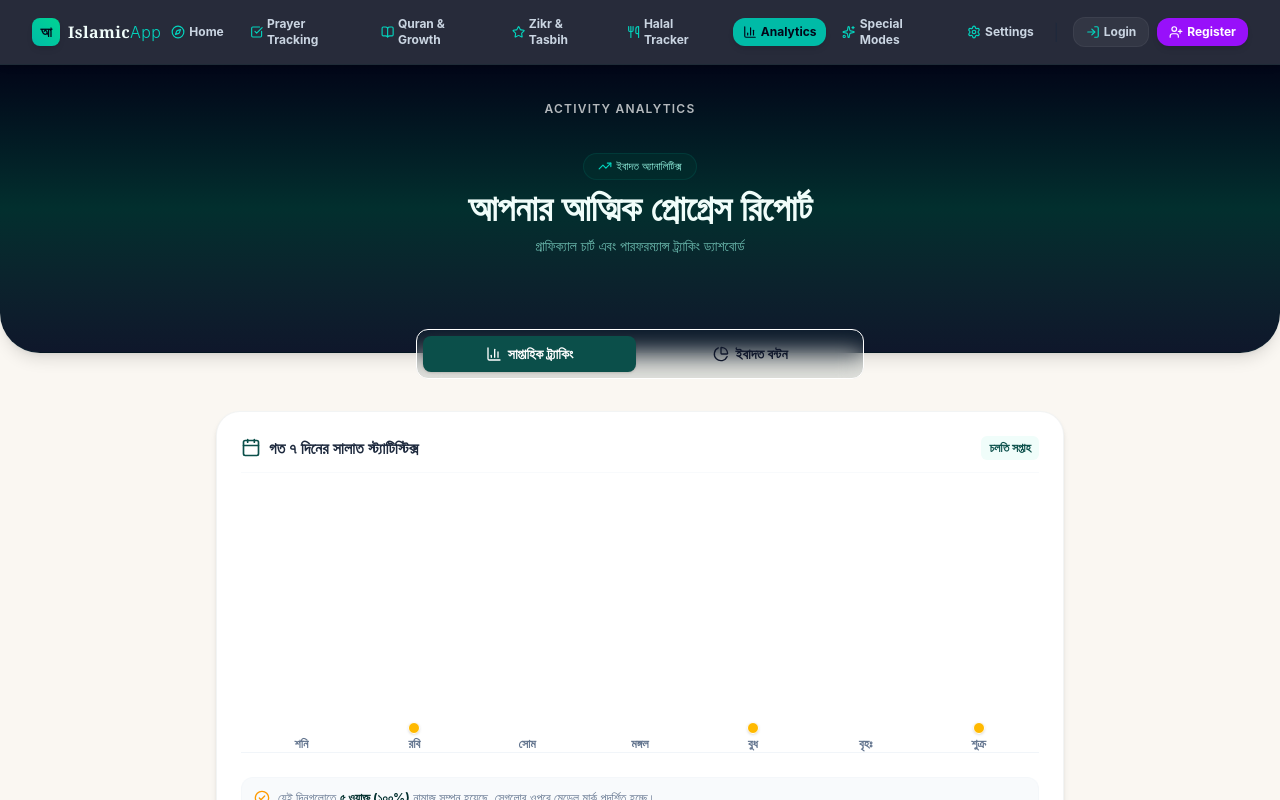
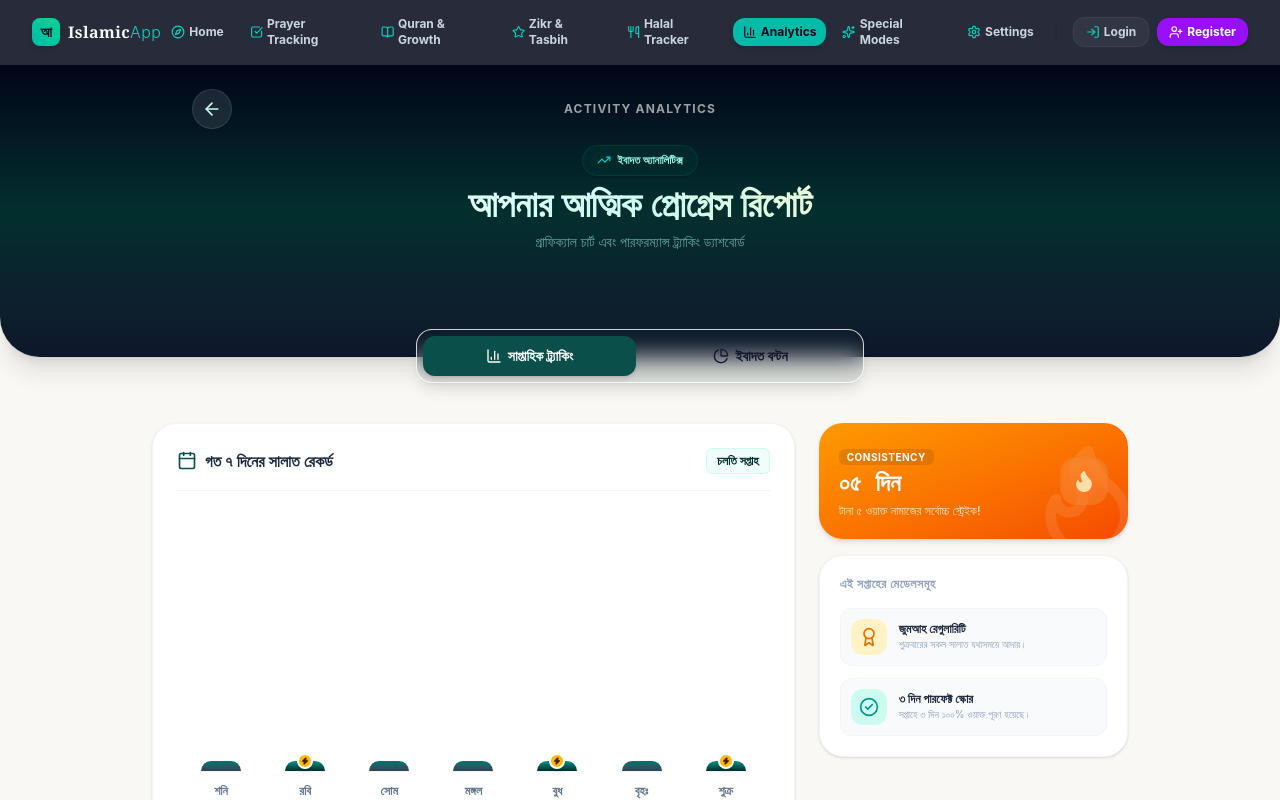
Before and after one commit to Professoramit2507/Islamic-Tracker, a React (Vite) app: page /analytics in a window 1280 px wide. Shown: the top 800 px of the page. Built offline with nearby package versions, Linux system fonts and the light colour scheme.

Commit message:
Analytics update

```diff
--- a/src/Components/NavberComponents/Analytics.jsx
+++ b/src/Components/NavberComponents/Analytics.jsx
@@ -1,123 +1,194 @@
 import React, { useState } from 'react';
-import { ArrowLeft, BarChart3, PieChart, Calendar, TrendingUp, CheckCircle2, Award } from 'lucide-react';
+import { ArrowLeft, BarChart3, PieChart as PieIcon, Calendar, TrendingUp, CheckCircle2, Award, Flame, Zap } from 'lucide-react';
 import { useNavigate } from 'react-router';
 import { motion } from 'framer-motion';
 
 const Analytics = () => {
   const navigate = useNavigate();
   const [activeTab, setActiveTab] = useState('weekly'); // weekly, distribution
+  const [hoveredBar, setHoveredBar] = useState(null);
 
-  // ট্যাব ১: গত এক সপ্তাহের ৫ ওয়াক্ত নামাজের জামায়াত/সময়মতো পড়ার ট্র্যাকিং ডাটা
+  // গত এক সপ্তাহের ৫ ওয়াক্ত নামাজের ডাটা
   const weeklyStats = [
-    { day: "শনি", percentage: 80, count: "৪/৫" },
-    { day: "রবি", percentage: 100, count: "৫/৫" },
-    { day: "সোম", percentage: 60, count: "৩/৫" },
-    { day: "মঙ্গল", percentage: 80, count: "৪/৫" },
-    { day: "বুধ", percentage: 100, count: "৫/৫" },
-    { day: "বৃহঃ", percentage: 40, count: "২/৫" },
-    { day: "শুক্র", percentage: 100, count: "৫/৫" },
+    { day: "শনি", percentage: 80, count: "৪/৫", value: 4 },
+    { day: "রবি", percentage: 100, count: "৫/৫", value: 5 },
+    { day: "সোম", percentage: 60, count: "৩/৫", value: 3 },
+    { day: "মঙ্গল", percentage: 80, count: "৪/৫", value: 4 },
+    { day: "বুধ", percentage: 100, count: "৫/৫", value: 5 },
+    { day: "বৃহঃ", percentage: 40, count: "২/৫", value: 2 },
+    { day: "শুক্র", percentage: 100, count: "৫/৫", value: 5 },
   ];
 
-  // ট্যাব ২: এই সপ্তাহের সামগ্রিক ইবাদত বন্টন (Pie-Chart & List Data)
+  // এই সপ্তাহের সামগ্রিক ইবাদত বন্টন ডাটা
   const distributionData = [
-    { name: "ফরজ সালাত", percentage: 55, color: "bg-teal-600", border: "border-teal-600" },
-    { name: "সুন্নত ও নফল", percentage: 20, color: "bg-amber-500", border: "border-amber-500" },
-    { name: "কুরআন তিলাওয়াত", percentage: 15, color: "bg-indigo-600", border: "border-indigo-600" },
-    { name: "আজকার ও দোয়া", percentage: 10, color: "bg-rose-500", border: "border-rose-500" },
+    { name: "ফরজ সালাত", percentage: 55, color: "bg-teal-600", hex: "#0d9488" },
+    { name: "সুন্নত ও নফল", percentage: 20, color: "bg-amber-500", hex: "#f59e0b" },
+    { name: "কুরআন তিলাওয়াত", percentage: 15, color: "bg-indigo-600", hex: "#4f46e5" },
+    { name: "আজকার ও দোয়া", percentage: 10, color: "bg-rose-500", hex: "#f43f5e" },
   ];
 
   return (
-    <div className="min-h-screen bg-[#faf7f2] text-slate-800 font-sans pb-16">
+    <div className="min-h-screen bg-[#faf8f5] text-slate-800 font-sans pb-16 selection:bg-teal-200">
 
-      {/* হেডার ব্যানার (Deep Teal & Ocean Theme) */}
-      <div className="relative bg-gradient-to-b from-slate-950 via-teal-950 to-slate-900 text-white pt-6 pb-24 px-6 rounded-b-[2.5rem] shadow-lg border-b border-teal-900/20">
-        <div className="max-w-4xl mx-auto flex items-center justify-center relative z-10">
+      {/* হেডার ব্যানার */}
+      <div className="relative bg-linear-to-b from-slate-950 via-teal-950 to-slate-900 text-white pt-6 pb-26 px-6 rounded-b-[2.5rem] shadow-xl border-b border-teal-900/20 overflow-hidden">
+        <div className="absolute inset-0 bg-[radial-gradient(circle_at_top_right,var(--tw-gradient-stops))] from-teal-600/10 via-transparent to-transparent opacity-70" />
 
-          <span className="text-xs font-semibold tracking-widest uppercase opacity-70">Activity Analytics</span>
-          <div className="w-10 h-10" />
+        <div className="max-w-4xl mx-auto flex items-center justify-between relative z-10">
+          <button
+            onClick={() => navigate(-1)}
+            className="w-10 h-10 rounded-full bg-white/10 hover:bg-white/20 backdrop-blur-md flex items-center justify-center transition-all border border-white/10 active:scale-95"
+            title="Back"
+          >
+            <ArrowLeft className="w-5 h-5 text-teal-100" />
+          </button>
+          <span className="text-xs font-bold tracking-widest uppercase opacity-60">Activity Analytics</span>
+          <div className="w-10 h-10 invisible" />
         </div>
 
-        <div className="max-w-2xl mx-auto text-center mt-6 space-y-2">
-          <div className="inline-flex items-center gap-1 bg-teal-950/60 border border-teal-800/30 px-3.5 py-1 rounded-full text-[11px] font-medium text-teal-200">
+        <div className="max-w-2xl mx-auto text-center mt-4 space-y-2 relative z-10">
+          <div className="inline-flex items-center gap-1.5 bg-teal-950/60 border border-teal-800/30 px-3.5 py-1.5 rounded-full text-[11px] font-semibold text-teal-200 backdrop-blur-sm shadow-sm">
             <TrendingUp className="w-3.5 h-3.5 text-teal-400" /> ইবাদত অ্যানালিটিক্স
           </div>
-          <h1 className="text-3xl md:text-4xl font-serif font-bold text-teal-50">আপনার আত্মিক প্রোগ্রেস রিপোর্ট</h1>
-          <p className="text-teal-200/70 text-xs md:text-sm">গ্রাফিক্যাল চার্ট এবং পারফরম্যান্স ট্র্যাকিং ড্যাশবোর্ড</p>
+          <h1 className="text-3xl md:text-4xl font-serif font-bold text-transparent bg-clip-text bg-linear-to-r from-teal-50 via-teal-100 to-amber-100">আপনার আত্মিক প্রোগ্রেস রিপোর্ট</h1>
+          <p className="text-teal-200/60 text-xs md:text-sm">গ্রাফিক্যাল চার্ট এবং পারফরম্যান্স ট্র্যাকিং ড্যাশবোর্ড</p>
         </div>
       </div>
 
       {/* কন্টেন্ট নেভিগেশন ট্যাব বার */}
-      <div className="max-w-md mx-auto grid grid-cols-2 gap-2 bg-teal-950/10 p-1.5 rounded-xl mx-6 md:mx-auto -mt-6 relative z-30 backdrop-blur-md border border-white">
+      <div className="max-w-md mx-auto grid grid-cols-2 gap-2 bg-teal-950/10 p-1.5 rounded-2xl md:mx-auto -mt-7 relative z-30 backdrop-blur-md border border-white/80 shadow-lg">
         <button
           onClick={() => setActiveTab('weekly')}
-          className={`py-2 text-xs md:text-sm font-bold rounded-lg transition-all flex items-center justify-center gap-1.5 ${activeTab === 'weekly' ? 'bg-teal-900 text-white shadow' : 'text-slate-900 hover:bg-teal-900/5'}`}
+          className={`py-2.5 text-xs md:text-sm font-bold rounded-xl transition-all flex items-center justify-center gap-1.5 ${activeTab === 'weekly' ? 'bg-teal-900 text-white shadow-md' : 'text-slate-900 hover:bg-teal-900/5'}`}
         >
           <BarChart3 className="w-4 h-4" /> সাপ্তাহিক ট্র্যাকিং
         </button>
         <button
           onClick={() => setActiveTab('distribution')}
-          className={`py-2 text-xs md:text-sm font-bold rounded-lg transition-all flex items-center justify-center gap-1.5 ${activeTab === 'distribution' ? 'bg-teal-900 text-white shadow' : 'text-slate-900 hover:bg-teal-900/5'}`}
+          className={`py-2.5 text-xs md:text-sm font-bold rounded-xl transition-all flex items-center justify-center gap-1.5 ${activeTab === 'distribution' ? 'bg-teal-900 text-white shadow-md' : 'text-slate-900 hover:bg-teal-900/5'}`}
         >
-          <PieChart className="w-4 h-4" /> ইবাদত বন্টন
+          <PieIcon className="w-4 h-4" /> ইবাদত বন্টন
         </button>
       </div>
 
-      {/* মেইন কন্টেন্ট এরিয়া */}
-      <main className="max-w-4xl mx-auto px-6 mt-8 relative z-20">
+      {/* মেইন কন্টেন্ট এরিয়া */}
+      <main className="max-w-5xl mx-auto px-4 sm:px-6 mt-10 relative z-20">
 
-        {/* ট্যাব ১: সাপ্তাহিক বার-চার্ট এনালিটিক্স */}
+        {/* ট্যাব ১: ফিক্সড বিশুদ্ধ সিএসএস বার চার্ট */}
         {activeTab === 'weekly' && (
-          <motion.div initial={{ opacity: 0, y: 10 }} animate={{ opacity: 1, y: 0 }} className="space-y-6">
-            <div className="bg-white p-6 rounded-3xl border border-teal-950/5 shadow-md space-y-6">
-              <div className="flex items-center justify-between border-b border-slate-50 pb-3">
+          <motion.div initial={{ opacity: 0, y: 12 }} animate={{ opacity: 1, y: 0 }} className="grid grid-cols-1 lg:grid-cols-3 gap-6">
+
+            <div className="lg:col-span-2 bg-white p-6 rounded-3xl border border-slate-100 shadow-sm space-y-6">
+              <div className="flex items-center justify-between border-b border-slate-100 pb-4">
                 <div className="flex items-center gap-2">
                   <Calendar className="w-5 h-5 text-teal-900" />
-                  <h3 className="text-base font-bold font-serif text-slate-800">গত ৭ দিনের সালাত স্ট্যাটিস্টিক্স</h3>
+                  <h3 className="text-base font-bold font-serif text-slate-800">গত ৭ দিনের সালাত রেকর্ড</h3>
                 </div>
-                <span className="text-xs bg-teal-50 text-teal-900 px-2 py-1 rounded-md font-bold">চলতি সপ্তাহ</span>
+                <span className="text-xs bg-teal-50 text-teal-950 border border-teal-100 px-2.5 py-1 rounded-md font-bold">চলতি সপ্তাহ</span>
               </div>
 
-              {/* কাস্টম পিওর সিএসএস বার চার্ট */}
-              <div className="flex items-end justify-between gap-2 pt-4 h-48 md:h-64 px-2 border-b border-slate-100">
+              {/* গ্রাফ এরিয়া */}
+              <div className="relative pt-8 px-2 border-b border-slate-100/80">
+                {/* ভাসমান টুলটিপ */}
+                {hoveredBar !== null && (
+                  <div className="absolute top-0 left-1/2 -translate-x-1/2 bg-slate-950 text-white text-xs px-3 py-1.5 rounded-xl shadow-xl flex items-center gap-2 z-30 transition-all">
+                    <span className="font-bold text-teal-300">{weeklyStats[hoveredBar].day}:</span>
+                    <span>{weeklyStats[hoveredBar].count} ওয়াক্ত আদায় হয়েছে</span>
+                  </div>
+                )}
+
+                {/* চার্ট বারসমূহ (হাইট ইনলাইন ফিক্সড) */}
+                <div className="flex items-end justify-between gap-3 h-56 md:h-64 relative z-10 pb-1">
                   {weeklyStats.map((item, index) => (
-                  <div key={index} className="flex flex-col items-center flex-1 group">
-                    {/* হোভার করলে পপআপ কাউন্ট দেখাবে */}
-                    <span className="text-[10px] font-mono font-bold text-teal-900 bg-teal-50 px-1 rounded mb-1 opacity-0 group-hover:opacity-100 transition-opacity">
-                      {item.count}
-                    </span>
-                    {/* ডাইনামিক হাইট বার */}
+                    <div
+                      key={index}
+                      className="flex flex-col items-center flex-1 group cursor-pointer"
+                      onMouseEnter={() => setHoveredBar(index)}
+                      onMouseLeave={() => setHoveredBar(null)}
+                    >
+                      {/* প্রতিটি বারের আসল ডাইনামিক ব্যাকগ্রাউন্ড হাইট */}
                       <div
                         style={{ height: `${item.percentage}%` }}
-                      className={`w-full sm:w-8 bg-gradient-to-t from-teal-950 to-teal-600 rounded-t-lg transition-all duration-500 shadow-sm relative`}
+                        className={`w-full sm:w-10 rounded-t-xl transition-all duration-500 shadow-xs relative flex justify-center min-h-2.5 ${
+                          item.value === 5
+                            ? 'bg-linear-to-t from-teal-950 to-teal-600'
+                            : 'bg-linear-to-t from-slate-700 to-teal-700'
+                        }`}
                       >
-                      {item.percentage === 100 && (
-                        <div className="absolute -top-1.5 left-1/2 -translate-x-1/2 w-3 h-3 bg-amber-400 rounded-full border border-white flex items-center justify-center shadow-sm" />
+                        {/* ৫ ওয়াক্ত পূরণ হলে গোল্ডেন বাবল */}
+                        {item.value === 5 && (
+                          <div className="absolute -top-2 w-4 h-4 bg-amber-400 rounded-full border-2 border-white flex items-center justify-center shadow-md">
+                            <Zap className="w-2 h-2 text-amber-950 fill-amber-950" />
+                          </div>
                         )}
                       </div>
-                    <span className="text-xs font-bold text-slate-500 mt-2 font-serif">{item.day}</span>
+                      <span className="text-xs font-bold text-slate-500 mt-3 font-serif">{item.day}</span>
                     </div>
                   ))}
                 </div>
+              </div>
 
-              <div className="flex items-center gap-2 text-xs text-slate-500 bg-slate-50 p-3 rounded-xl border border-slate-100/50">
-                <CheckCircle2 className="w-4 h-4 text-amber-500" />
-                <span>যেই দিনগুলোতে <span className="font-bold text-teal-950">৫ ওয়াক্ত (১০০%)</span> নামাজ সম্পন্ন হয়েছে, সেগুলোর ওপরে মেডেল মার্ক প্রদর্শিত হচ্ছে।</span>
+              <div className="flex items-start gap-2.5 text-xs text-slate-500 bg-slate-50/80 p-4 rounded-2xl border border-slate-100">
+                <CheckCircle2 className="w-4 h-4 text-teal-600 shrink-0 mt-0.5" />
+                <span>চার্টের বারে মাউস আনলে বা ট্যাপ করলে কত ওয়াক্ত নামাজ সম্পন্ন হয়েছে তা দেখা যাবে এবং শতভাগ দিনের মাথায় গোল্ডেন ব্যাজ দৃশ্যমান থাকবে।</span>
               </div>
             </div>
+
+            {/* ডান পাশের কার্ড: স্ট্রেইক মডিউল */}
+            <div className="space-y-4">
+              <div className="bg-linear-to-br from-amber-500 to-orange-600 text-white p-5 rounded-3xl shadow-md flex items-center justify-between relative overflow-hidden group">
+                <div className="absolute -right-6 -bottom-6 opacity-10 group-hover:scale-110 transition-transform">
+                  <Flame className="w-32 h-32" />
+                </div>
+                <div className="space-y-1 relative z-10">
+                  <span className="text-[10px] font-bold uppercase tracking-wider bg-black/10 px-2 py-0.5 rounded-md">Consistency</span>
+                  <h4 className="text-2xl font-mono font-black">০৫ দিন</h4>
+                  <p className="text-xs text-amber-50/80 font-medium">টানা ৫ ওয়াক্ত নামাজের সর্বোচ্চ স্ট্রেইক!</p>
+                </div>
+                <div className="w-12 h-12 rounded-2xl bg-white/10 backdrop-blur-md flex items-center justify-center shadow-inner">
+                  <Flame className="w-6 h-6 text-amber-100 fill-amber-100 animate-pulse" />
+                </div>
+              </div>
+
+              <div className="bg-white p-5 rounded-3xl border border-slate-100 shadow-sm space-y-4">
+                <h4 className="text-xs font-bold uppercase tracking-wider text-slate-400">এই সপ্তাহের মেডেলসমূহ</h4>
+                <div className="space-y-3">
+                  <div className="flex items-center gap-3 p-2.5 rounded-xl bg-slate-50 border border-slate-100">
+                    <div className="w-9 h-9 rounded-xl bg-amber-100 flex items-center justify-center shrink-0">
+                      <Award className="w-5 h-5 text-amber-600" />
+                    </div>
+                    <div>
+                      <h5 className="text-xs font-bold text-slate-800">জুমআহ রেগুলারিটি</h5>
+                      <p className="text-[10px] text-slate-400">শুক্রবারের সকল সালাত যথাসময়ে আদায়।</p>
+                    </div>
+                  </div>
+                  <div className="flex items-center gap-3 p-2.5 rounded-xl bg-slate-50 border border-slate-100">
+                    <div className="w-9 h-9 rounded-xl bg-teal-100 flex items-center justify-center shrink-0">
+                      <CheckCircle2 className="w-5 h-5 text-teal-600" />
+                    </div>
+                    <div>
+                      <h5 className="text-xs font-bold text-slate-800">৩ দিন পারফেক্ট স্কোর</h5>
+                      <p className="text-[10px] text-slate-400">সপ্তাহে ৩ দিন ১০০% ওয়াক্ত পূরণ হয়েছে।</p>
+                    </div>
+                  </div>
+                </div>
+              </div>
+            </div>
+
           </motion.div>
         )}
 
-        {/* ট্যাব ২: পিওর CSS পাই-চার্ট এবং পারসেন্টেজ ডিস্ট্রিবিউশন */}
+        {/* 2. ট্যাব ২: ফিক্সড পিওর CSS Conic Gradient পাই চার্ট (১০০% রেন্ডার হবে) */}
         {activeTab === 'distribution' && (
-          <motion.div initial={{ opacity: 0, y: 10 }} animate={{ opacity: 1, y: 0 }} className="grid grid-cols-1 md:grid-cols-3 gap-6">
+          <motion.div initial={{ opacity: 0, y: 12 }} animate={{ opacity: 1, y: 0 }} className="grid grid-cols-1 md:grid-cols-3 gap-6">
 
-            {/* কাস্টম সিএসএস পাই চার্ট ডিসপ্লে কার্ড */}
-            <div className="bg-white p-6 rounded-3xl border border-teal-950/5 shadow-md flex flex-col items-center justify-center space-y-4 md:col-span-1">
-              <h4 className="text-sm font-bold font-serif text-slate-500 text-center uppercase tracking-wider">ইবাদতের অনুপাত</h4>
+            {/* বাম পাশ: কাস্টম কনিক-গ্রেডিয়েন্ট ডোনাট চার্ট */}
+            <div className="bg-white p-6 rounded-3xl border border-slate-100 shadow-sm flex flex-col items-center justify-center space-y-4 md:col-span-1">
+              <h4 className="text-xs font-bold font-serif text-slate-400 text-center uppercase tracking-wider">ইবাদতের অনুপাত চার্ট</h4>
 
-              {/* CSS conic-gradient দিয়ে তৈরি করা পাই চার্ট */}
+              {/* নিরাপদ পিওর সিএসএস কনিক গ্রেডিয়েন্ট ট্রিক */}
               <div
-                className="w-40 h-40 rounded-full shadow-inner relative flex items-center justify-center border-4 border-white ring-4 ring-slate-100"
+                className="w-44 h-44 rounded-full shadow-md relative flex items-center justify-center border-4 border-white ring-4 ring-slate-100 transition-transform duration-300 hover:scale-102"
                 style={{
                   background: `conic-gradient(
                     #0d9488 0% 55%,
@@ -127,31 +198,33 @@ const Analytics = () => {
                   )`
                 }}
               >
-                {/* সেন্ট্রাল সার্কেল ফিক্সড মাস্ক */}
-                <div className="w-24 h-24 bg-white rounded-full flex flex-col items-center justify-center shadow-sm">
-                  <span className="text-xs font-bold text-slate-400">সর্বমোট</span>
-                  <span className="text-lg font-mono font-black text-slate-800">১০০%</span>
+                {/* সেন্ট্রাল সার্কেল ফিক্সড মাস্ক ডোনাট লুকের জন্য */}
+                <div className="w-28 h-28 bg-white rounded-full flex flex-col items-center justify-center shadow-xs">
+                  <span className="text-[10px] font-bold text-slate-400 uppercase tracking-tight">সর্বমোট</span>
+                  <span className="text-xl font-mono font-black text-slate-800">১০০%</span>
                 </div>
               </div>
-              <p className="text-[11px] text-slate-400 text-center leading-relaxed">এটি আপনার সামগ্রিক ইসলামিক প্র্যাকটিসের একটি কাস্টম অনুপাত ভিউ।</p>
+              <p className="text-[11px] text-slate-400 text-center leading-relaxed px-2 pt-2">এটি আপনার ২৪ ঘণ্টার আত্মিক প্র্যাকটিস ও সময় বন্টনের একটি পারফেক্ট রিলেটিভ ভিউ।</p>
             </div>
 
-            {/* ডান পাশ: কালার কোডেড ডাটা এবং প্রোগ্রেস বার ইন্ডিকেটর */}
-            <div className="bg-white p-6 rounded-3xl border border-teal-950/5 shadow-md space-y-4 md:col-span-2">
-              <h3 className="text-base font-bold font-serif text-slate-800 border-b border-slate-50 pb-2">ক্যাটাগরি ভিত্তিক বন্টন</h3>
+            {/* ডান পাশ: ক্যাটাগরি ইন্ডিকেটর ও কাস্টম প্রোগ্রেস বার */}
+            <div className="bg-white p-6 rounded-3xl border border-slate-100 shadow-sm space-y-5 md:col-span-2 flex flex-col justify-between">
+              <div>
+                <h3 className="text-base font-bold font-serif text-slate-800 border-b border-slate-100 pb-3">ক্যাটাগরি ভিত্তিক সময় বন্টন</h3>
 
-              <div className="space-y-3.5">
+                <div className="space-y-4 mt-4">
                   {distributionData.map((data, index) => (
-                  <div key={index} className="space-y-1">
+                    <div key={index} className="space-y-1.5">
                       <div className="flex items-center justify-between text-xs font-bold">
-                      <div className="flex items-center gap-2 text-slate-700">
-                        <div className={`w-3 h-3 rounded-full ${data.color}`} />
-                        <span>{data.name}</span>
+                        <div className="flex items-center gap-2.5 text-slate-700">
+                          <div className={`w-3 h-3 rounded-full ${data.color} shadow-xs`} />
+                          <span className="font-serif">{data.name}</span>
                         </div>
-                      <span className="font-mono text-slate-500">{data.percentage}%</span>
+                        <span className="font-mono text-slate-500 bg-slate-50 px-2 py-0.5 rounded border border-slate-100">{data.percentage}%</span>
                       </div>
-                    {/* ব্যাকগ্রাউন্ড প্রোগ্রেস ট্র্যাক বার */}
-                    <div className="w-full h-2 bg-slate-100 rounded-full overflow-hidden">
+
+                      {/* ব্যাকগ্রাউন্ড প্রোগ্রেস বার ট্র্যাক */}
+                      <div className="w-full h-2.5 bg-slate-100 rounded-full overflow-hidden shadow-inner">
                         <div
                           style={{ width: `${data.percentage}%` }}
                           className={`h-full ${data.color} rounded-full transition-all duration-1000`}
@@ -160,12 +233,15 @@ const Analytics = () => {
                     </div>
                   ))}
                 </div>
+              </div>
 
               {/* মোটিভেশনাল নোটিশ */}
-              <div className="mt-4 p-3 bg-teal-50/60 rounded-xl border border-teal-100/50 flex items-start gap-3">
-                <Award className="w-5 h-5 text-teal-800 mt-0.5" />
-                <p className="text-xs text-teal-950 font-medium leading-relaxed">
-                  <span className="font-bold">মাশাআল্লাহ্‌!</span> আপনার এই সপ্তাহের সিংহভাগ সময় <span className="font-bold text-teal-800">ফরজ ইবাদতে (৫৫%)</span> ব্যয় হয়েছে। আপনার ধারাবাহিকতা বজায় রাখার জন্য দুআ রইল।
+              <div className="mt-6 p-4 bg-teal-50/60 rounded-2xl border border-teal-100/70 flex items-start gap-3 shadow-xs">
+                <div className="p-1.5 bg-teal-600 text-white rounded-lg shrink-0">
+                  <Award className="w-4 h-4" />
+                </div>
+                <p className="text-xs md:text-sm text-teal-950 font-medium leading-relaxed">
+                  <span className="font-bold text-teal-900">মাশাআল্লাহ্‌!</span> আপনার এই সপ্তাহের সিংহভাগ সময় <span className="font-bold text-teal-700">ফরজ ইবাদতে ({distributionData[0].percentage}%)</span> সফলভাবে অতিবাহিত হয়েছে। আল্লাহ তাআলা আপনার ধারাবাহিকতা কবুল করুন। আমিন।
                 </p>
               </div>
             </div>
```
Lines whose indentation alone changed are shown as unchanged.
